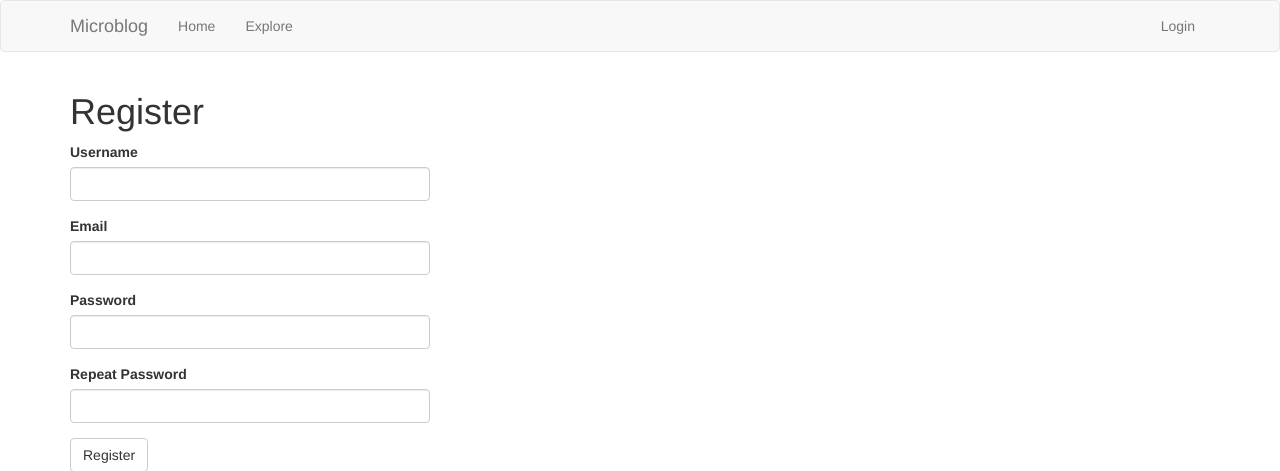
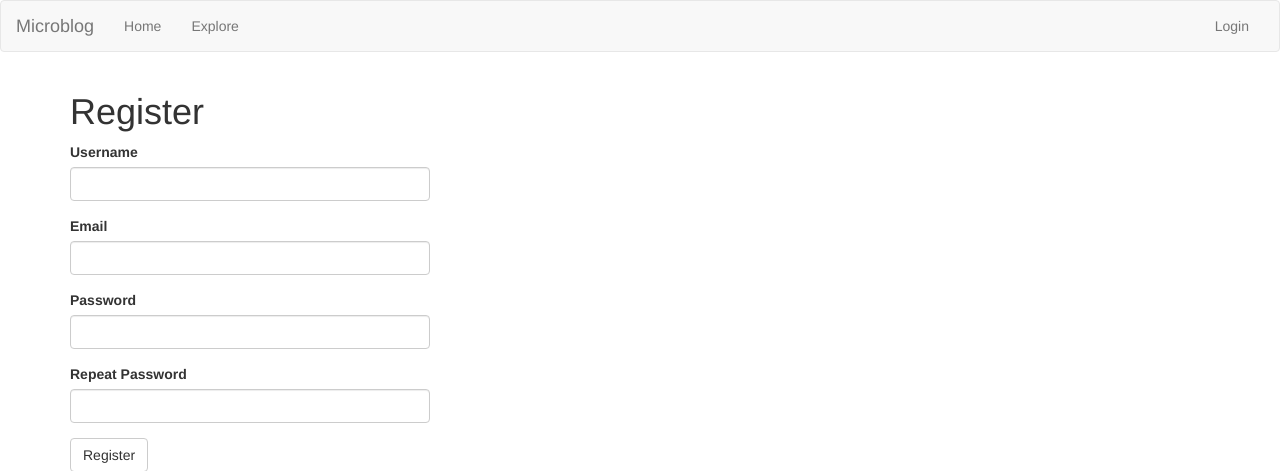
Before and after one commit to OrzGeeker/OrzBlog, a Flask app: page /auth/register in a window 1280 px wide. Shown: the top 471 px of the page. Run offline with Flask 2, Linux system fonts and the light colour scheme; some libraries are stand-ins or nearby versions.

Commit message:
fix the nav bug

```diff
--- a/app/templates/base.html
+++ b/app/templates/base.html
@@ -95,19 +95,19 @@
 
 {% block navbar %}
 	<nav class="navbar navbar-default">
-		<div class="container">
+		<div class="container-fluid">
 			<div class="navbar-header">
-				<a class="navbar-brand" href="{{ url_for('main.index') }}">{{ _('Microblog') }}</a>
 				<button type="button"
 					class="navbar-toggle collapsed"
 					data-toggle="collapse"
-					data-target-"#bs-example-navbar-collapse-1"
+					data-target="#bs-example-navbar-collapse-1"
 					aria-expanded="false">
 					<span class="sr-only">Toggle navigation</span>
 					<span class="icon-bar"></span>
 					<span class="icon-bar"></span>
 					<span class="icon-bar"></span>
 				</button>
+				<a class="navbar-brand" href="{{ url_for('main.index') }}">{{ _('Microblog') }}</a>
 			</div>
 			<div class="collapse navbar-collapse" id="bs-example-navbar-collapse-1">
 				<ul class="nav navbar-nav">
```
